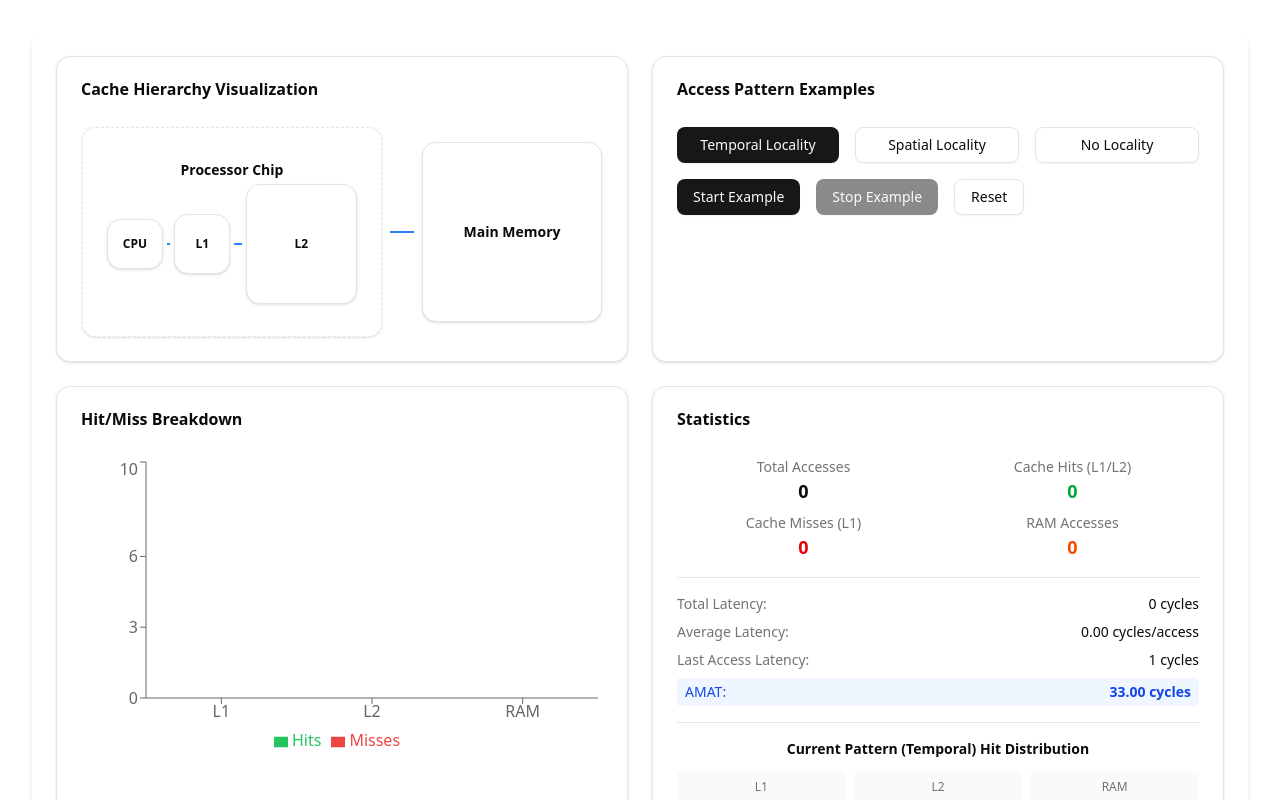
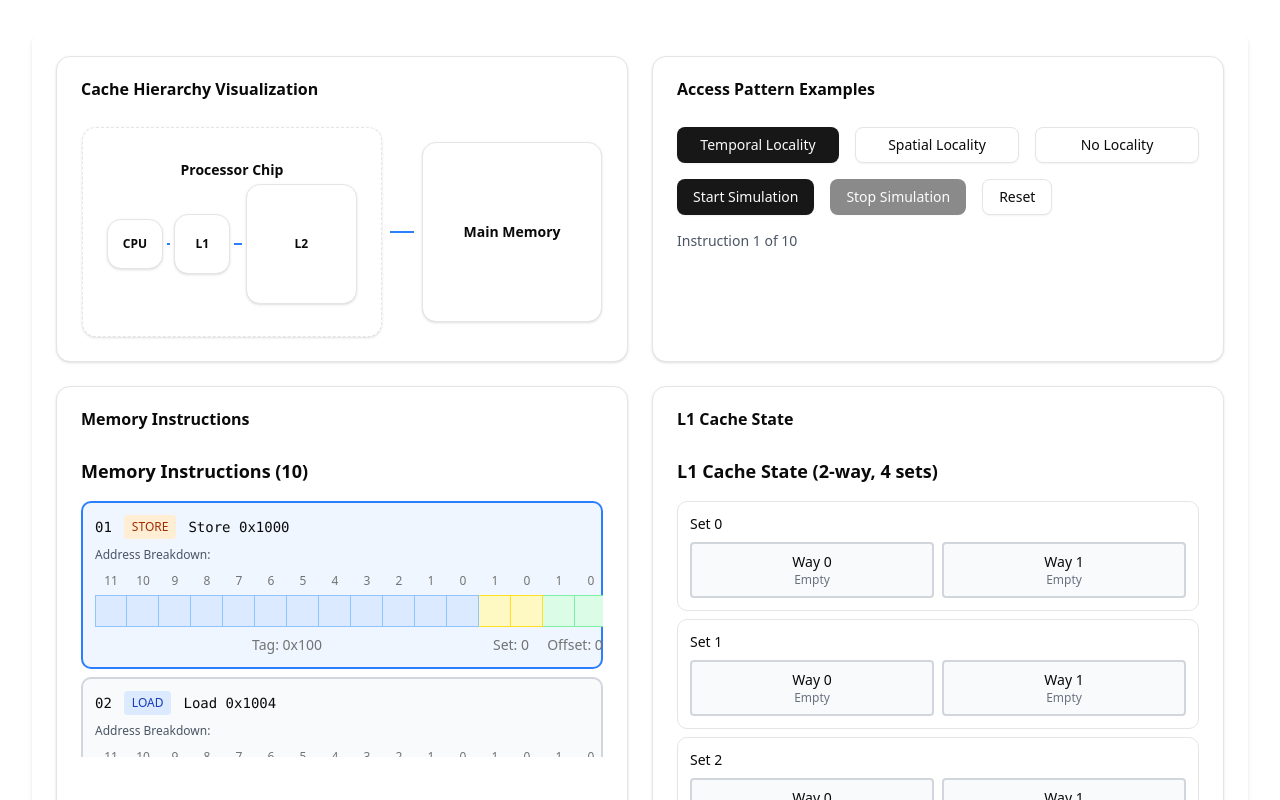
Before and after one commit to Goodr-Interactive/viz-computer-systems, a React (Vite) app: page /csc368/caches in a window 1280 px wide. Shown: the top 800 px of the page. Built offline with nearby package versions, Linux system fonts and the light colour scheme.

Commit message:
cache hierarchy updates for visualizing the memory accesses with simulated memory instructions

```diff
--- a/src/pages/csc368/cache/components/Hierarchy.tsx
+++ b/src/pages/csc368/cache/components/Hierarchy.tsx
@@ -11,6 +11,7 @@ import {
   DialogTrigger,
 } from "@/components/ui/dialog";
 import { Tooltip, TooltipContent, TooltipProvider, TooltipTrigger } from "@/components/ui/tooltip";
+import { BinaryBlock } from "./BinaryBlock";
 import { stageSizesConfig, latencyConfigUIEnabled, accessCountsUIEnabled } from "./Config";
 
 const ACCESS_PATTERNS = {
@@ -18,6 +19,111 @@ const ACCESS_PATTERNS = {
   spatial: "spatial",
   noLocality: "noLocality",
 };
+
+// Memory instruction types
+interface MemoryInstruction {
+  id: number;
+  type: 'load' | 'store';
+  address: number;
+  data?: number;
+  description: string;
+}
+
+// Cache configuration for L1
+const L1_CACHE_CONFIG = {
+  size: 32, // 32 bytes
+  blockSize: 4, // 4 bytes per block (1 word)
+  associativity: 2, // 2-way set associative
+  sets: 4, // 32 bytes / (4 bytes/block * 2 ways) = 4 sets
+};
+
+// Generate 10 memory instructions with different access patterns
+const generateInstructions = (pattern: keyof typeof ACCESS_PATTERNS): MemoryInstruction[] => {
+  const instructions: MemoryInstruction[] = [];
+
+  if (pattern === 'temporal') {
+    // Temporal locality: access same addresses repeatedly with some variation
+    const baseAddresses = [0x1000, 0x1004, 0x1008, 0x1010];
+    for (let i = 0; i < 10; i++) {
+      let addr;
+      if (i < 3) {
+        // First few accesses to different addresses
+        addr = baseAddresses[i];
+      } else if (i < 7) {
+        // Repeat earlier addresses for temporal locality
+        addr = baseAddresses[i % 3];
+      } else {
+        // Mix of repeated and new addresses
+        addr = i === 7 ? 0x1014 : baseAddresses[(i - 1) % baseAddresses.length];
+      }
+
+      instructions.push({
+        id: i + 1,
+        type: i % 3 === 0 ? 'store' : 'load',
+        address: addr,
+        data: i % 3 === 0 ? 0xDEADBEEF + i : undefined,
+        description: `${i % 3 === 0 ? 'Store' : 'Load'} 0x${addr.toString(16).toUpperCase()}`
+      });
+    }
+  } else if (pattern === 'spatial') {
+    // Spatial locality: access consecutive addresses with some gaps
+    const baseAddr = 0x2000;
+    for (let i = 0; i < 10; i++) {
+      let addr;
+      if (i < 4) {
+        // Sequential access
+        addr = baseAddr + (i * 4);
+      } else if (i < 7) {
+        // Jump to different area but still sequential
+        addr = baseAddr + 0x100 + ((i - 4) * 4);
+      } else {
+        // Some scattered accesses
+        addr = baseAddr + (i * 8);
+      }
+
+      instructions.push({
+        id: i + 1,
+        type: i % 4 === 0 ? 'store' : 'load',
+        address: addr,
+        data: i % 4 === 0 ? 0xCAFEBABE + i : undefined,
+        description: `${i % 4 === 0 ? 'Store' : 'Load'} 0x${addr.toString(16).toUpperCase()}`
+      });
+    }
+  } else {
+    // No locality: diverse addresses that will cause cache conflicts
+    const noLocalityAddresses = [
+      0x3000, 0x4000, 0x5000, 0x6000,  // Different cache sets
+      0x3040, 0x4040, 0x5040,          // Same sets as first 3, different tags (conflicts)
+      0x7000, 0x8000, 0x9000           // More different addresses
+    ];
+
+    for (let i = 0; i < 10; i++) {
+      const addr = noLocalityAddresses[i];
+      instructions.push({
+        id: i + 1,
+        type: i % 2 === 0 ? 'store' : 'load',
+        address: addr,
+        data: i % 2 === 0 ? 0xDEADBEEF + i : undefined,
+        description: `${i % 2 === 0 ? 'Store' : 'Load'} 0x${addr.toString(16).toUpperCase()}`
+      });
+    }
+  }
+  return instructions;
+};
+
+// Cache simulation state
+interface CacheBlock {
+  valid: boolean;
+  tag: number;
+  data: number;
+  lastAccessed: number;
+}
+
+interface CacheSet {
+  blocks: CacheBlock[];
+}
+
+type CacheState = CacheSet[];
 
 const STAGE_EXPLANATIONS = {
   cpu: {
@@ -64,8 +170,150 @@ export const CacheHierarchyVisualization: React.FC = () => {
     null
   );
 
+  // New state for memory instruction simulation
+  const [memoryInstructions, setMemoryInstructions] = useState<MemoryInstruction[]>([]);
+  const [currentInstructionIndex, setCurrentInstructionIndex] = useState(0);
+  const currentInstructionIndexRef = useRef(0);
+  const [cacheState, setCacheState] = useState<CacheState>(() => {
+    // Initialize empty cache
+    const cache: CacheState = [];
+    for (let i = 0; i < L1_CACHE_CONFIG.sets; i++) {
+      cache.push({
+        blocks: Array(L1_CACHE_CONFIG.associativity).fill(null).map(() => ({
+          valid: false,
+          tag: 0,
+          data: 0,
+          lastAccessed: 0
+        }))
+      });
+    }
+    return cache;
+  });
+  const [accessHistory, setAccessHistory] = useState<Array<{
+    instruction: MemoryInstruction;
+    hit: boolean;
+    level: 'l1' | 'l2' | 'ram';
+    latency: number;
+  }>>([]);
+
   // Use ref to track current access count synchronously
   const currentAccessCount = useRef(0);
+
+  // Cache simulation functions
+  const getAddressParts = (address: number) => {
+    const blockOffset = address & 0x3; // Last 2 bits (4-byte blocks)
+    const setIndex = (address >> 2) & 0x3; // Next 2 bits (4 sets)
+    const tag = address >> 4; // Remaining bits
+    return { blockOffset, setIndex, tag };
+  };
+
+  const simulateL1Access = (instruction: MemoryInstruction, currentCache: CacheState): { hit: boolean; latency: number; newCacheState: CacheState } => {
+    const { setIndex, tag } = getAddressParts(instruction.address);
+    const set = currentCache[setIndex];
+
+    console.log(`Instruction ${instruction.id}: ${instruction.description}`);
+    console.log(`  Address: 0x${instruction.address.toString(16)}, Set: ${setIndex}, Tag: 0x${tag.toString(16)}`);
+
+    // Create a deep copy of cache state for modifications
+    const newCacheState = currentCache.map(cacheSet => ({
+      blocks: cacheSet.blocks.map(block => ({ ...block }))
+    }));
+
+    // Check for hit
+    const hitBlock = set.blocks.find(block => block.valid && block.tag === tag);
+
+    if (hitBlock) {
+      // Cache hit - update the block in new state
+      const hitBlockIndex = set.blocks.indexOf(hitBlock);
+      newCacheState[setIndex].blocks[hitBlockIndex].lastAccessed = Date.now();
+      if (instruction.type === 'store' && instruction.data !== undefined) {
+        newCacheState[setIndex].blocks[hitBlockIndex].data = instruction.data;
+      }
+      console.log(`  → HIT in set ${setIndex}, way ${hitBlockIndex}`);
+      return { hit: true, latency: latencyConfig.l1, newCacheState };
+    } else {
+      // Cache miss - need to load from memory
+      // Find replacement block (LRU)
+      let replaceBlockIndex = 0;
+      let replaceBlock = set.blocks[0];
+
+      for (let i = 0; i < set.blocks.length; i++) {
+        const block = set.blocks[i];
+        if (!block.valid) {
+          replaceBlock = block;
+          replaceBlockIndex = i;
+          break;
+        }
+        if (block.lastAccessed < replaceBlock.lastAccessed) {
+          replaceBlock = block;
+          replaceBlockIndex = i;
+        }
+      }
+
+      console.log(`  → MISS in set ${setIndex}, replacing way ${replaceBlockIndex} (was tag: 0x${replaceBlock.tag.toString(16)}, valid: ${replaceBlock.valid})`);
+
+      // Load block from memory in new state
+      newCacheState[setIndex].blocks[replaceBlockIndex] = {
+        valid: true,
+        tag: tag,
+        data: instruction.data || 0,
+        lastAccessed: Date.now()
+      };
+
+      return { hit: false, latency: latencyConfig.l1 + latencyConfig.ram, newCacheState };
+    }
+  };
+
+  const executeNextInstruction = () => {
+    if (currentInstructionIndexRef.current >= memoryInstructions.length) {
+      console.log("All instructions executed, stopping simulation.");
+      setIsSimulating(false);
+      stopSimulation();
+      return;
+    }
+
+    const instruction = memoryInstructions[currentInstructionIndexRef.current];
+
+    // Use functional state update to get current cache state
+    setCacheState(currentCache => {
+      const result = simulateL1Access(instruction, currentCache);
+
+      // Update access history
+      setAccessHistory(prev => [...prev, {
+        instruction,
+        hit: result.hit,
+        level: result.hit ? 'l1' : 'ram',
+        latency: result.latency
+      }]);
+
+      // Update hit/miss statistics
+      setHitMissData(prev => ({
+        ...prev,
+        l1: {
+          hits: prev.l1.hits + (result.hit ? 1 : 0),
+          misses: prev.l1.misses + (result.hit ? 0 : 1)
+        },
+        ram: {
+          hits: prev.ram.hits + (result.hit ? 0 : 1),
+          misses: prev.ram.misses
+        }
+      }));
+
+      // Highlight the accessed level
+      setHighlightedStages(new Set(result.hit ? ['cpu', 'l1'] : ['cpu', 'l1', 'ram']));
+
+      setTimeout(() => {
+        setHighlightedStages(new Set());
+      }, 800);
+
+      return result.newCacheState;
+    });
+
+    // Update both the ref and state synchronously
+    currentInstructionIndexRef.current += 1;
+    setCurrentInstructionIndex(currentInstructionIndexRef.current);
+    currentAccessCount.current += 1;
+  };
 
   // State to track which stages should be highlighted during access
   const [highlightedStages, setHighlightedStages] = useState<Set<string>>(new Set());
@@ -95,6 +343,10 @@ export const CacheHierarchyVisualization: React.FC = () => {
   useEffect(() => {
     resetSimulation();
 
+    // Generate new instructions for the selected pattern
+    const newInstructions = generateInstructions(selectedPattern);
+    setMemoryInstructions(newInstructions);
+
     // Immediately calculate AMAT for the new pattern
     const hitLevels = DETERMINISTIC_HIT_LEVELS[selectedPattern];
     const hitCounts = { l1: 0, l2: 0, ram: 0 };
@@ -116,145 +368,6 @@ export const CacheHierarchyVisualization: React.FC = () => {
     setAmat(calculatedAmat);
   }, [selectedPattern, latencyConfig]);
 
-  const simulateAccessPattern = () => {
-    // Use deterministic hit level based on selected pattern and current access count (using ref for synchronous updates)
-    const levels: Array<keyof typeof latencyConfig> = ["l1", "l2", "ram"];
-    const hitLevels = DETERMINISTIC_HIT_LEVELS[selectedPattern];
-    const hitLevel = hitLevels[currentAccessCount.current % hitLevels.length];
-
-    // DEBUG: Console logging
-    console.log("=== SIMULATION DEBUG ===");
-    console.log("Selected Pattern:", selectedPattern);
-    console.log("Hit Levels Array:", hitLevels);
-    console.log("Current Access Count (from ref):", currentAccessCount.current);
-    console.log("Total Accesses (from state):", cacheStats.totalAccesses);
-    console.log(
-      "Index (currentAccessCount % hitLevels.length):",
-      currentAccessCount.current % hitLevels.length
-    );
-    console.log("Hit Level for this access:", hitLevel);
-
-    // Set highlighted stages based on the access level
-    const stagesToHighlight = new Set<string>();
-    stagesToHighlight.add("cpu"); // CPU is always accessed first
-
-    if (hitLevel === "l1") {
-      stagesToHighlight.add("l1");
-    } else if (hitLevel === "l2") {
-      stagesToHighlight.add("l1"); // L1 is checked first
-      stagesToHighlight.add("l2");
-    } else if (hitLevel === "ram") {
-      stagesToHighlight.add("l1"); // L1 is checked first
-      stagesToHighlight.add("l2"); // L2 is checked second
-      stagesToHighlight.add("ram"); // Finally RAM
-    }
-
-    setHighlightedStages(stagesToHighlight);
-    setCurrentAccessLevel(hitLevel);
-
-    // Clear highlights after a brief delay to show the access path
-    setTimeout(() => {
-      setHighlightedStages(new Set());
-    }, 800);
-
-    let totalLatency = 0;
-    let accessCount = 0;
-
-    // Simulate cache hierarchy access - check each level sequentially
-    for (const level of levels) {
-      accessCount++;
-      totalLatency += latencyConfig[level];
-      console.log(`Checking level ${level}, total latency so far: ${totalLatency}`);
-      if (level === hitLevel) {
-        console.log(`HIT at level ${level}! Breaking out of loop.`);
-        break;
-      }
-      console.log(`MISS at level ${level}, continuing to next level...`);
-    }
-
-    // Increment the access count synchronously
-    currentAccessCount.current += 1;
-
-    // Calculate AMAT based on the overall pattern statistics, not just this single access
-    const hitCounts = { l1: 0, l2: 0, ram: 0 };
-    hitLevels.forEach((level) => {
-      hitCounts[level]++;
-    });
-
-    const totalPatternHits = hitLevels.length;
-    const l1HitRate = hitCounts.l1 / totalPatternHits;
-    const l2HitRate = hitCounts.l2 / totalPatternHits;
-    const ramHitRate = hitCounts.ram / totalPatternHits;
-
-    console.log("Hit Counts:", hitCounts);
-    console.log("Hit Rates - L1:", l1HitRate, "L2:", l2HitRate, "RAM:", ramHitRate);
-
-    // AMAT = L1_latency + L1_miss_rate * (L2_latency + L2_miss_rate * RAM_latency)
-    const l1MissRate = 1 - l1HitRate;
-    const l2MissRate = l2HitRate > 0 ? ramHitRate / (l2HitRate + ramHitRate) : 1;
-
-    let calculatedAmat =
-      latencyConfig.l1 + l1MissRate * (latencyConfig.l2 + l2MissRate * latencyConfig.ram);
-
-    console.log("Calculated AMAT:", calculatedAmat);
-    setAmat(calculatedAmat);
-
-    // Count cache misses more accurately - any access that doesn't hit L1 is an L1 miss
-    const isL1Miss = hitLevel !== "l1";
-    const isCacheHit = hitLevel === "l1" || hitLevel === "l2"; // Cache hit if it hits L1 or L2
-    console.log("Is L1 Miss:", isL1Miss);
-    console.log("Is Cache Hit:", isCacheHit);
-    console.log("Total latency for this access:", totalLatency);
-
-    // Update cache stats (now using the ref value for totalAccesses)
-    setCacheStats((prev) => ({
-      ...prev,
-      subsequentAccessLatency: totalLatency, // Use the cumulative latency, not just the hit level latency
-      cacheMisses: prev.cacheMisses + (isL1Miss ? 1 : 0),
-      totalAccesses: currentAccessCount.current, // Use the ref value
-      cacheHits: prev.cacheHits + (isCacheHit ? 1 : 0), // Only L1 or L2 hits count as cache hits
-      totalLatency: prev.totalLatency + totalLatency, // Add this access's latency to total
-    }));
-
-    // Update access counts and hit/miss data based on actual simulation
-    setAccessCounts((prev) => {
-      const updatedCounts = { ...prev };
-      for (let i = 0; i < accessCount; i++) {
-        updatedCounts[levels[i]] += 1;
-      }
-      console.log("Updated access counts:", updatedCounts);
-      return updatedCounts;
-    });
-
-    // Update hit/miss data for stacked bar chart
-    setHitMissData((prev) => {
-      const updated = { ...prev };
-
-      // For each level accessed before hitting
-      for (let i = 0; i < accessCount; i++) {
-        const level = levels[i];
-        if (level === hitLevel) {
-          // This level had a hit
-          updated[level] = {
-            ...updated[level],
-            hits: updated[level].hits + 1,
-          };
-        } else {
-          // This level had a miss
-          updated[level] = {
-            ...updated[level],
-            misses: updated[level].misses + 1,
-          };
-        }
-      }
-
-      console.log("Updated hit/miss data:", updated);
-      return updated;
-    });
-
-    console.log("=== END DEBUG ===\n");
-  };
-
   const startSimulation = () => {
     if (simulationInterval) {
       clearInterval(simulationInterval);
@@ -262,8 +375,8 @@ export const CacheHierarchyVisualization: React.FC = () => {
 
     setIsSimulating(true);
     const interval = setInterval(() => {
-      simulateAccessPattern();
-    }, 1000);
+      executeNextInstruction();
+    }, 1500); // Slower pace to see each instruction
 
     setSimulationInterval(interval);
   };
@@ -285,6 +398,24 @@ export const CacheHierarchyVisualization: React.FC = () => {
 
     // Reset the ref counter
     currentAccessCount.current = 0;
+    currentInstructionIndexRef.current = 0;
+    setCurrentInstructionIndex(0);
+
+    // Reset cache state
+    setCacheState(() => {
+      const cache: CacheState = [];
+      for (let i = 0; i < L1_CACHE_CONFIG.sets; i++) {
+        cache.push({
+          blocks: Array(L1_CACHE_CONFIG.associativity).fill(null).map(() => ({
+            valid: false,
+            tag: 0,
+            data: 0,
+            lastAccessed: 0
+          }))
+        });
+      }
+      return cache;
+    });
 
     // Reset all state to initial values
     setAmat(null);
@@ -294,6 +425,7 @@ export const CacheHierarchyVisualization: React.FC = () => {
       l2: { hits: 0, misses: 0 },
       ram: { hits: 0, misses: 0 },
     });
+    setAccessHistory([]);
     setCacheStats({
       subsequentAccessLatency: latencyConfig.l1,
       cacheMisses: 0,
@@ -304,6 +436,131 @@ export const CacheHierarchyVisualization: React.FC = () => {
     setCurrentAccessLevel(null);
     setHighlightedStages(new Set());
   };
+
+  const renderMemoryInstructions = () => (
+    <div className="space-y-4">
+      <h4 className="text-lg font-semibold">Memory Instructions ({memoryInstructions.length})</h4>
+      <div className="max-h-64 overflow-y-auto space-y-2">
+        {memoryInstructions.map((instruction, index) => (
+          <div
+            key={instruction.id}
+            className={`p-3 rounded-lg border-2 transition-all ${
+              index === currentInstructionIndex
+                ? 'border-blue-500 bg-blue-50'
+                : index < currentInstructionIndex
+                ? 'border-green-500 bg-green-50'
+                : 'border-gray-300 bg-gray-50'
+            }`}
+          >
+            <div className="flex items-center justify-between">
+              <div className="flex items-center space-x-3">
+                <span className="font-mono text-sm font-medium">
+                  {instruction.id.toString().padStart(2, '0')}
+                </span>
+                <span className={`px-2 py-1 rounded text-xs font-medium ${
+                  instruction.type === 'load' ? 'bg-blue-100 text-blue-800' : 'bg-orange-100 text-orange-800'
+                }`}>
+                  {instruction.type.toUpperCase()}
+                </span>
+                <span className="font-mono text-sm">
+                  {instruction.description}
+                </span>
+              </div>
+              {index < currentInstructionIndex && (
+                <div className="flex items-center space-x-2">
+                  {accessHistory[index] && (
+                    <>
+                      <span className={`px-2 py-1 rounded text-xs font-medium ${
+                        accessHistory[index].hit ? 'bg-green-100 text-green-800' : 'bg-red-100 text-red-800'
+                      }`}>
+                        {accessHistory[index].hit ? 'HIT' : 'MISS'}
+                      </span>
+                      <span className="text-xs text-gray-600">
+                        {accessHistory[index].latency} cycles
+                      </span>
+                    </>
+                  )}
+                </div>
+              )}
+            </div>
+
+            {/* Address breakdown using BinaryBlock */}
+            <div className="mt-2">
+              <div className="text-xs text-gray-600 mb-1">Address Breakdown:</div>
+              <div className="flex items-center space-x-0">
+                {(() => {
+                  const { tag, setIndex, blockOffset } = getAddressParts(instruction.address);
+                  return (
+                    <>
+                      <BinaryBlock
+                        blocks={12}
+                        color="bg-blue-100"
+                        borderColor="border-blue-300"
+                        showLeftBorder={true}
+                        label={`Tag: 0x${tag.toString(16).toUpperCase()}`}
+                        className="text-xs"
+                      />
+                      <BinaryBlock
+                        blocks={2}
+                        color="bg-yellow-100"
+                        borderColor="border-yellow-300"
+                        showLeftBorder={false}
+                        label={`Set: ${setIndex}`}
+                        className="text-xs"
+                      />
+                      <BinaryBlock
+                        blocks={2}
+                        color="bg-green-100"
+                        borderColor="border-green-300"
+                        showLeftBorder={false}
+                        label={`Offset: ${blockOffset}`}
+                        className="text-xs"
+                      />
+                    </>
+                  );
+                })()}
+              </div>
+            </div>
+          </div>
+        ))}
+      </div>
+    </div>
+  );
+
+  const renderCacheVisualization = () => (
+    <div className="space-y-4">
+      <h4 className="text-lg font-semibold">L1 Cache State (2-way, 4 sets)</h4>
+      <div className="grid grid-cols-1 gap-2">
+        {cacheState.map((set, setIndex) => (
+          <div key={setIndex} className="border rounded-lg p-3">
+            <div className="text-sm font-medium mb-2">Set {setIndex}</div>
+            <div className="grid grid-cols-2 gap-2">
+              {set.blocks.map((block, wayIndex) => (
+                <div
+                  key={wayIndex}
+                  className={`p-2 rounded border-2 text-center text-sm ${
+                    block.valid
+                      ? 'border-green-500 bg-green-50'
+                      : 'border-gray-300 bg-gray-50'
+                  }`}
+                >
+                  <div className="font-medium">Way {wayIndex}</div>
+                  {block.valid ? (
+                    <>
+                      <div className="text-xs text-gray-600">Tag: 0x{block.tag.toString(16).toUpperCase()}</div>
+                      <div className="text-xs text-gray-600">Data: 0x{block.data.toString(16).toUpperCase()}</div>
+                    </>
+                  ) : (
+                    <div className="text-xs text-gray-500">Empty</div>
+                  )}
+                </div>
+              ))}
+            </div>
+          </div>
+        ))}
+      </div>
+    </div>
+  );
 
   const renderHierarchy = () => (
     <TooltipProvider>
@@ -635,17 +892,37 @@ export const CacheHierarchyVisualization: React.FC = () => {
           <CardContent>
             {renderAccessPattern()}
             <div className="mt-4 flex space-x-4">
-              <Button onClick={startSimulation} disabled={isSimulating}>
-                Start Example
+              <Button onClick={startSimulation} disabled={isSimulating || currentInstructionIndexRef.current >= memoryInstructions.length}>
+                Start Simulation
               </Button>
               <Button onClick={stopSimulation} disabled={!isSimulating}>
-                Stop Example
+                Stop Simulation
               </Button>
               <Button onClick={resetSimulation} variant="outline">
                 Reset
               </Button>
             </div>
+            <div className="mt-4 text-sm text-gray-600">
+              Instruction {currentInstructionIndex + 1} of {memoryInstructions.length}
+            </div>
           </CardContent>
+        </Card>
+      </div>
+
+      {/* Memory Instructions and Cache State */}
+      <div className="grid grid-cols-1 gap-6 lg:grid-cols-2">
+        <Card>
+          <CardHeader>
+            <CardTitle>Memory Instructions</CardTitle>
+          </CardHeader>
+          <CardContent>{renderMemoryInstructions()}</CardContent>
+        </Card>
+
+        <Card>
+          <CardHeader>
+            <CardTitle>L1 Cache State</CardTitle>
+          </CardHeader>
+          <CardContent>{renderCacheVisualization()}</CardContent>
         </Card>
       </div>
 
```
